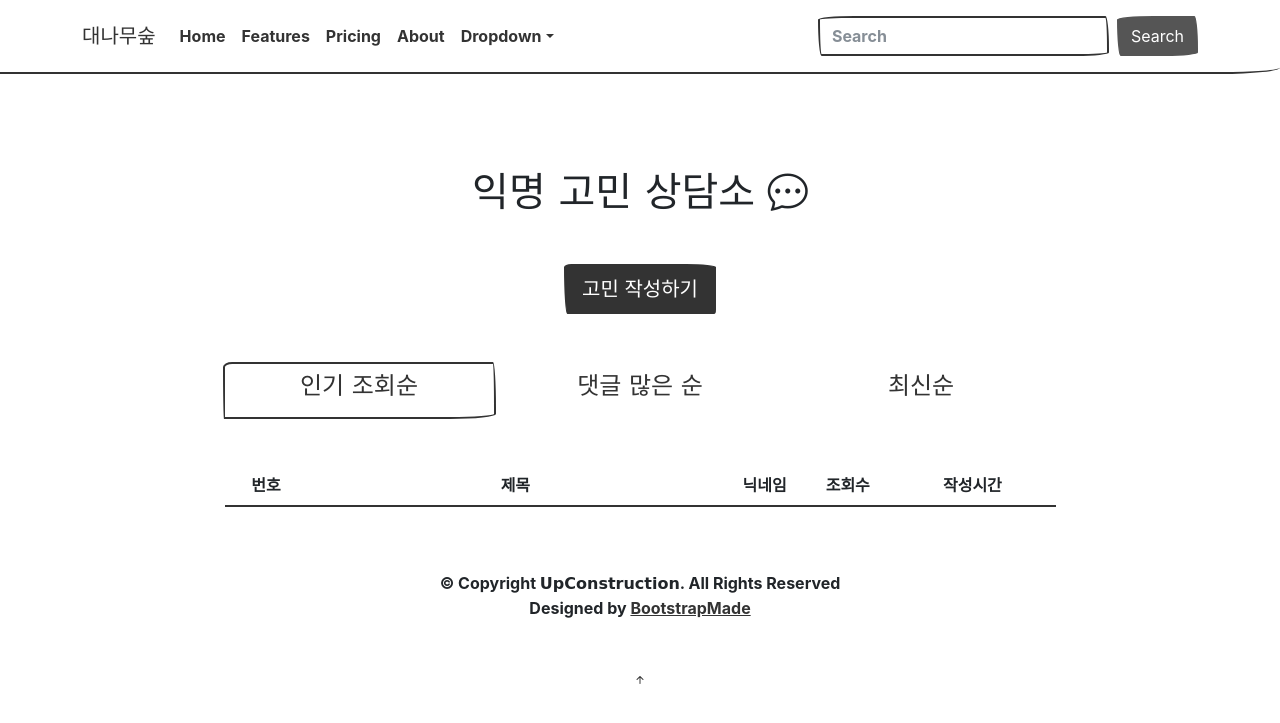
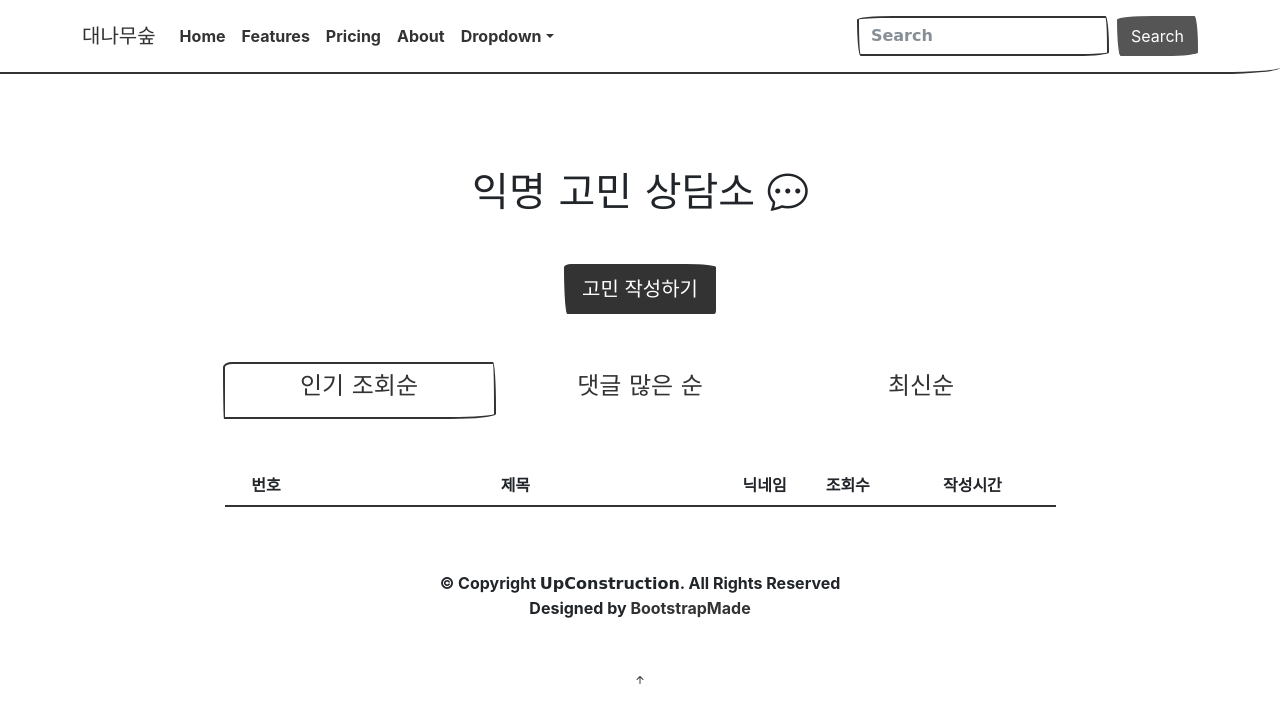
Before and after one commit to daenamu-sup/ToyProject, a Flask app: page / in a window 1280 px wide. Shown: the top 723 px of the page. Run offline with Flask 2, Linux system fonts and the light colour scheme; data that the repository does not hold is empty; some libraries are stand-ins or nearby versions; some web fonts are replaced.

Commit message:
design: a, input, textarea 스타일 추가

```diff
--- a/static/assets/css/main.css
+++ b/static/assets/css/main.css
@@ -5,6 +5,12 @@
 --------------------------------------------------------------*/
 body {
   padding-top: 120px;
+}
+a {
+  text-decoration: none;
+}
+input, textarea {
+  font-family: "KyoboHand", cursive;
 }
 
 /*--------------------------------------------------------------
```
